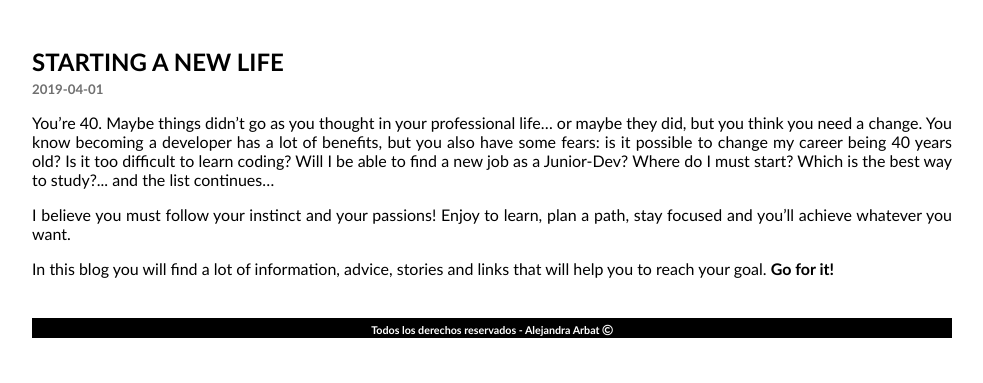
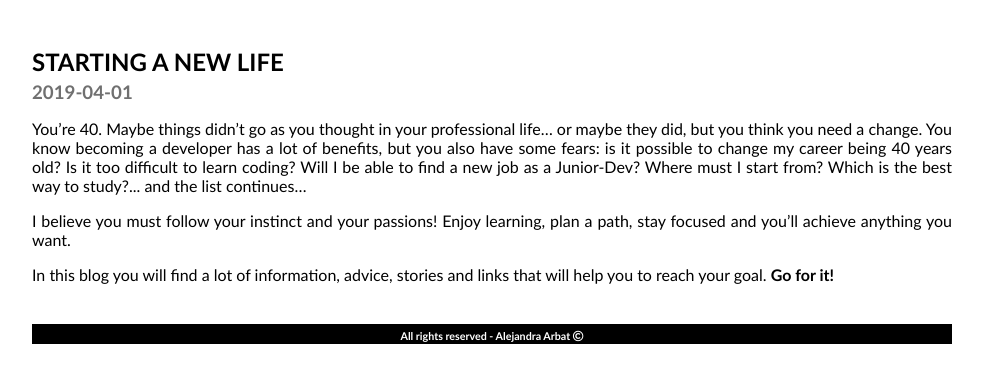
Before and after one commit to alearbat/devat40, a plain HTML site: page index.html in a window 1280 px wide. Shown: the part 437-820 px from the top of the page, without its empty margins (148-1131 px from the left). Drawn offline with Linux system fonts and the light colour scheme; a script that the page names is missing.

Commit message:
corrections

```diff
--- a/css/main.css
+++ b/css/main.css
@@ -19,7 +19,7 @@ h2 {
     margin: 5px 0;
 }
 
-h5 {
+h3 {
     margin: 5px 0;
     color: #707070;
 }
@@ -59,10 +59,6 @@ h5 {
     text-align: justify;
 }
 
-.entry p span {
-    font-weight: bold;
-}
-
 /**footer**/
 
 .footer {
--- a/index.html
+++ b/index.html
@@ -21,19 +21,20 @@
             </div>
         </div>
     </header>
-
-    <div class="blog-entries">
-        <article class="entry">
-            <h2>Starting a new life</h2>
-            <h5>2019-04-01</h5>
-            <p>You’re 40. Maybe things didn’t go as you thought in your professional life… or maybe they did, but you think you need a change. You know becoming a developer has a lot of benefits, but you also have some fears: is it possible to change my career being 40 years old? Is it too difficult to learn coding? Will I be able to find a new job as a Junior-Dev? Where do I must start? Which is the best way to study?... and the list continues…</p>
-            <p>I believe you must follow your instinct and your passions! Enjoy to learn, plan a path, stay focused and you’ll achieve whatever you want.</p>
-            <p>In this blog you will find a lot of information, advice, stories and links that will help you to reach your goal. <span>Go for it!</span></p>
-        </article>
-    </div>
+    <main>
+        <div class="blog-entries">
+            <article class="entry">
+                <h2>Starting a new life</h2>
+                <h3>2019-04-01</h3>
+                <p>You’re 40. Maybe things didn’t go as you thought in your professional life… or maybe they did, but you think you need a change. You know becoming a developer has a lot of benefits, but you also have some fears: is it possible to change my career being 40 years old? Is it too difficult to learn coding? Will I be able to find a new job as a Junior-Dev? Where must I start from? Which is the best way to study?... and the list continues…</p>
+                <p>I believe you must follow your instinct and your passions! Enjoy learning, plan a path, stay focused and you’ll achieve anything you want.</p>
+                <p>In this blog you will find a lot of information, advice, stories and links that will help you to reach your goal. <strong>Go for it!</strong></p>
+            </article>
+        </div>
+    </main>
     <footer>
         <div class="footer">
-        <h6>Todos los derechos reservados -  Alejandra Arbat <i class="far fa-copyright"></i></h6>
+        <h6>All rights reserved -  Alejandra Arbat <i class="far fa-copyright"></i></h6>
         </div>
     </footer>
 </body>
```
